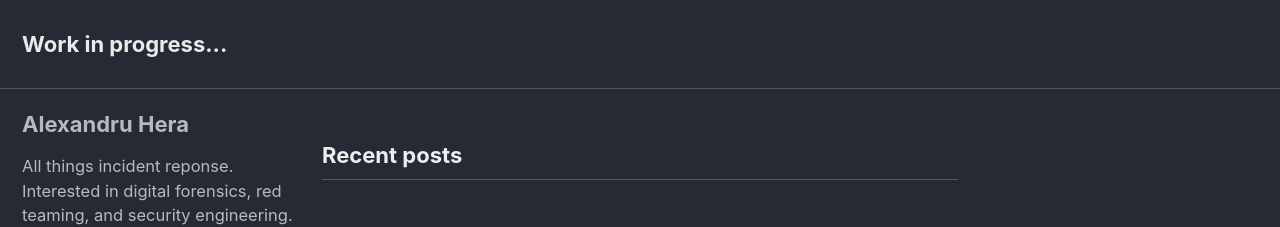
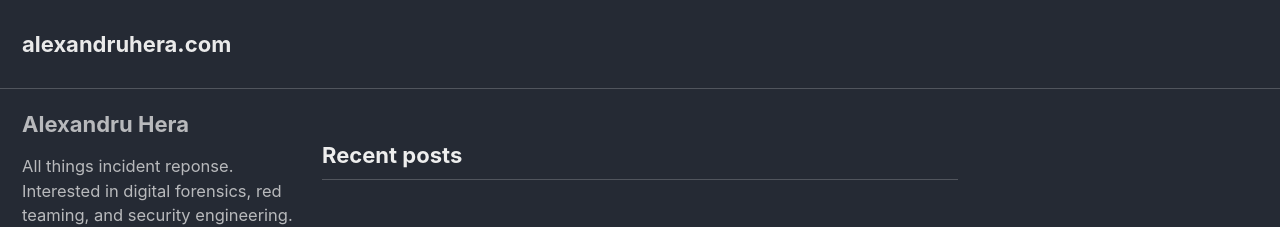
Before and after one commit to alexandruhera/alexandruhera.github.io, a Jekyll site: the page built from index.html, in a window 1280 px wide. Shown: the top 227 px of the page. Built offline with Jekyll 4.4.1, drawn with Linux system fonts in a browser that asks for light colours; cached includes are drawn as plain includes; the list of posts is cut into pages by our own code.

Commit message:
Update _config.yml

```diff
--- a/_config.yml
+++ b/_config.yml
@@ -16,11 +16,11 @@ minimal_mistakes_skin    : "dark" # "air", "aqua", "contrast", "dark", "dirt", "
 
 # Site Settings
 locale                   : "en-US"
-title                    : "Work in progress..."
+title                    : "alexandruhera.com"
 title_separator          : "-"
 subtitle                 : # site tagline that appears below site title in masthead
 name                     : "Alexandru Hera"
-description              : "Work in progress..."
+description              : "alexandruhera.com | Work in progress..."
 url                      : # the base hostname & protocol for your site e.g. "https://mmistakes.github.io"
 baseurl                  : # the subpath of your site, e.g. "/blog"
 repository               : # GitHub username/repo-name e.g. "mmistakes/minimal-mistakes"
```
